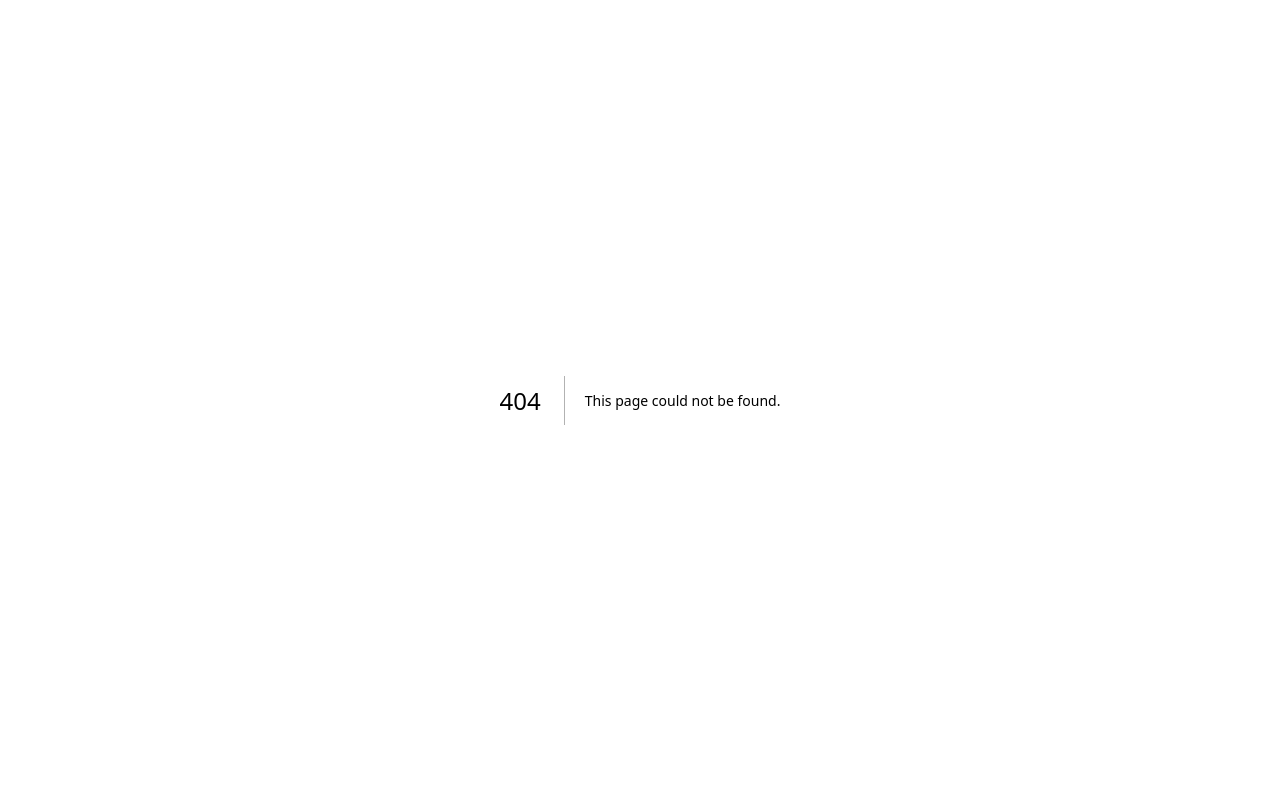
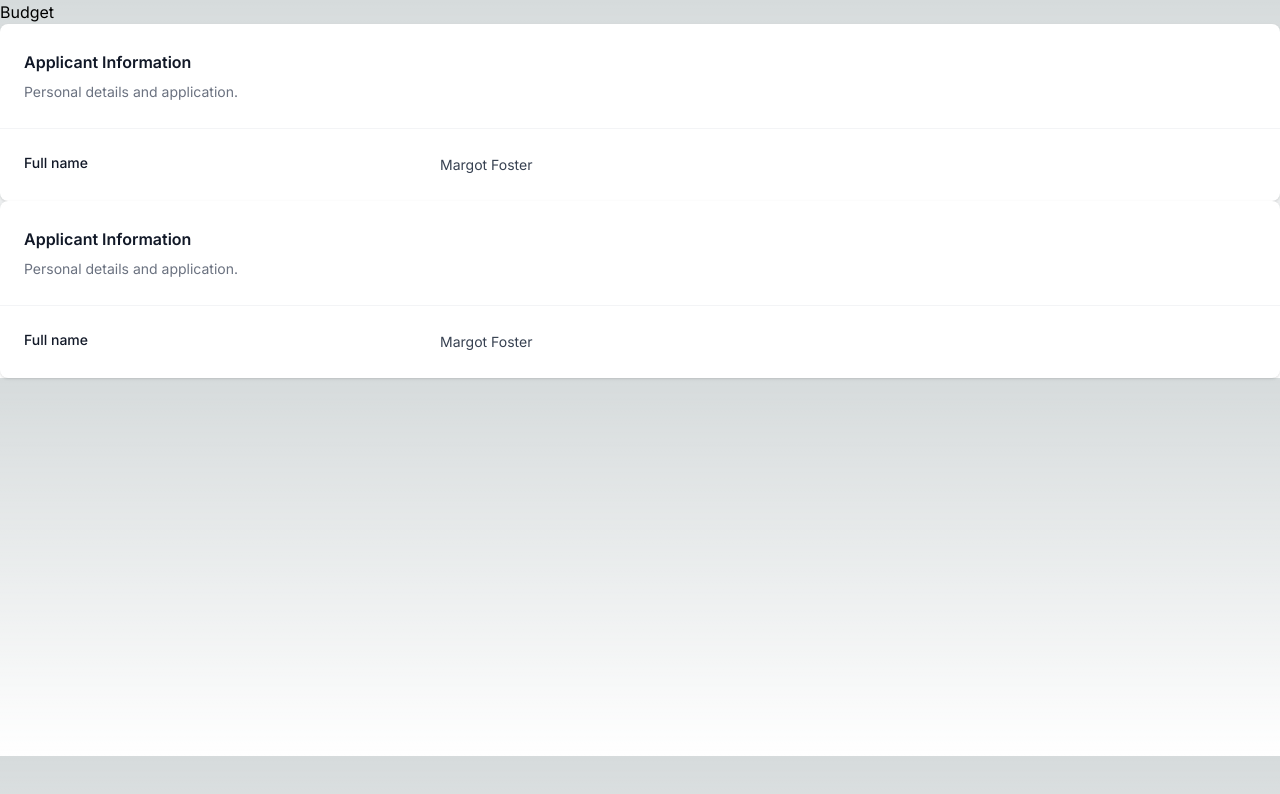
Before and after one commit to meddlin/every-budget-ui, a Next.js app: page /budget in a window 1280 px wide. Before the commit this address had no page. Shown: the top 794 px of the page. Built offline with nearby package versions, Linux system fonts and the light colour scheme.

Commit message:
basic structure for Category component

```diff
--- /dev/null
+++ b/src/app/budget/category.js
@@ -0,0 +1,20 @@
+const Category = () => {
+    return (
+        <div className="overflow-hidden bg-white shadow sm:rounded-lg">
+            <div className="px-4 py-6 sm:px-6">
+                <h3 className="text-base font-semibold leading-7 text-gray-900">Applicant Information</h3>
+                <p className="mt-1 max-w-2xl text-sm leading-6 text-gray-500">Personal details and application.</p>
+            </div>
+            <div className="border-t border-gray-100">
+                <dl className="divide-y divide-gray-100">
+                <div className="px-4 py-6 sm:grid sm:grid-cols-3 sm:gap-4 sm:px-6">
+                    <dt className="text-sm font-medium text-gray-900">Full name</dt>
+                    <dd className="mt-1 text-sm leading-6 text-gray-700 sm:col-span-2 sm:mt-0">Margot Foster</dd>
+                </div>
+                </dl>
+            </div>
+        </div>
+    );
+}
+
+export default Category;
--- /dev/null
+++ b/src/app/budget/page.js
@@ -0,0 +1,32 @@
+import { PaperClipIcon } from '@heroicons/react/20/solid'
+import Category from './category';
+
+const Budget = () => {
+    return (
+        <div className="">
+            <h1>Budget</h1>
+
+            {/* <!-- Categories --> */}
+            {/* <div>
+                <h2>Income</h2>
+                <ul>
+                    <li>Paycheck</li>
+                </ul>
+            </div>
+            <div>
+                <h2>Housing</h2>
+                <ul>
+                    <li>Mortgage</li>
+                    <li>Electric</li>
+                </ul>
+            </div> */}
+
+            <Category />
+            <Category />
+
+
+        </div>
+    )
+};
+
+export default Budget;
```
Also changed, not shown: package.json (+6 -5 lines), 1 other file (tests, documents, lock files or other folders).
